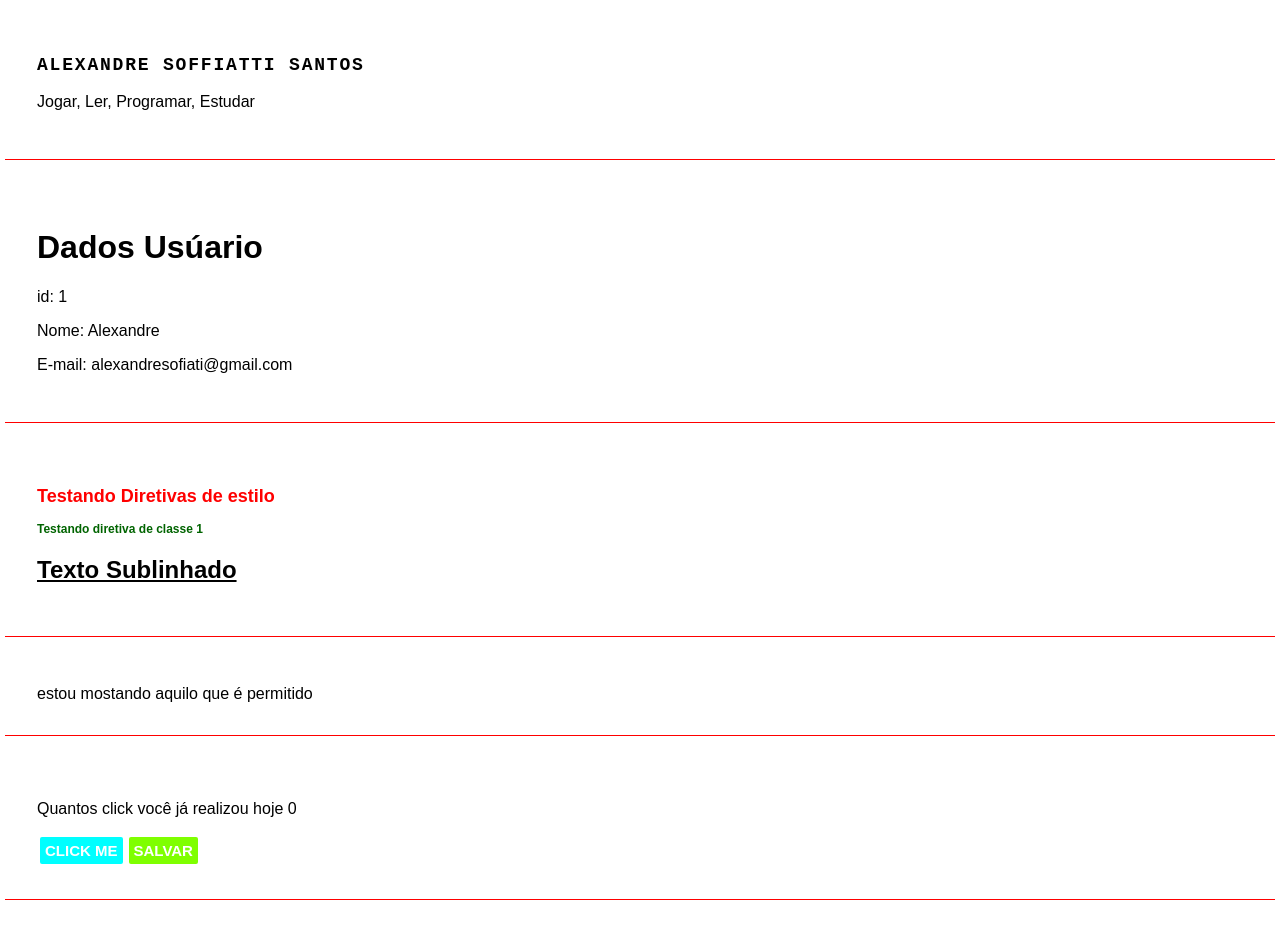
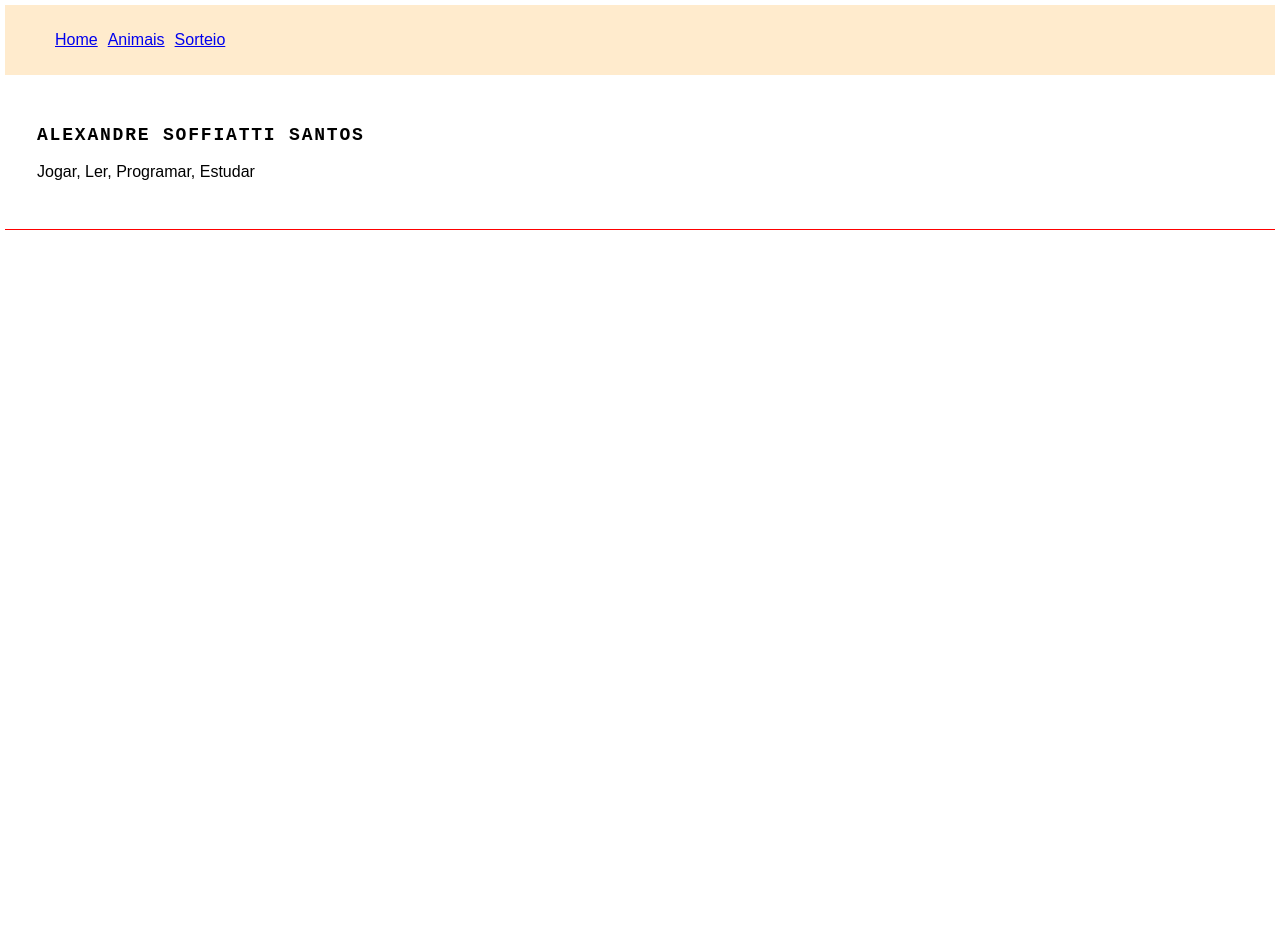
Before and after one commit to alesofiati/angular-course, an Angular app: page / in a window 1280 px wide. Shown: the top 952 px of the page. After the commit the page ends 800 px from the top, so only its background shows below. Built offline with nearby package versions, Linux system fonts and the light colour scheme.

Commit message:
Roteamento de rotas

```diff
--- /dev/null
+++ b/src/app/app-routing.module.ts
@@ -0,0 +1,39 @@
+import { EmitterComponent } from './components/emitter/emitter.component';
+import { ListRenderComponent } from './components/list-render/list-render.component';
+import { FirstComponentComponent } from './components/first-component/first-component.component';
+import { Injectable, NgModule } from "@angular/core";
+import { RouterModule, RouterStateSnapshot, Routes, TitleStrategy } from "@angular/router";
+import { Title } from '@angular/platform-browser';
+
+@Injectable({providedIn: 'root'})
+
+export class TemplatePageTitleStrategy extends TitleStrategy {
+  constructor(private readonly title: Title){
+    super()
+  }
+
+  override updateTitle(routeState: RouterStateSnapshot): void {
+    const title = this.buildTitle(routeState)
+    if(title !== undefined){
+      this.title.setTitle(`Curso Angular | ${title}`)
+    }
+  }
+
+}
+
+const routes: Routes = [
+  { path: '', title: 'Home', component: FirstComponentComponent },
+  { path: 'animais', title: 'Lista de Animais', component: ListRenderComponent },
+  { path: 'sorteio', title: 'Sorteio', component: EmitterComponent }
+]
+
+@NgModule({
+  declarations: [],
+  imports: [ RouterModule.forRoot(routes) ],
+  exports: [ RouterModule ],
+  providers: [
+    {provide: TitleStrategy, useClass: TemplatePageTitleStrategy}
+  ]
+})
+
+export class AppRoutingModule {}
--- a/src/app/app.component.css
+++ b/src/app/app.component.css
@@ -0,0 +1,11 @@
+nav{
+  background-color: blanchedalmond;
+  padding: 5px;
+}
+nav > ul {
+  list-style: none;
+  display: flex;
+}
+nav > ul > li{
+  margin:5px;
+}
--- a/src/app/app.component.html
+++ b/src/app/app.component.html
@@ -1,8 +1,15 @@
-<app-first-component></app-first-component>
-<app-parent-data [usuario]="userData"></app-parent-data>
-<app-directives></app-directives>
-<app-if-render></app-if-render>
-<app-event-click></app-event-click>
-<app-emitter></app-emitter>
-<app-list-render></app-list-render>
-<app-form></app-form>
+<nav>
+  <ul>
+    <li>
+      <a routerLink="/">Home</a>
+    </li>
+    <li>
+      <a routerLink="/animais">Animais</a>
+    </li>
+    <li>
+      <a routerLink="/sorteio">Sorteio</a>
+    </li>
+  </ul>
+</nav>
+
+<router-outlet></router-outlet>
--- a/src/app/app.module.ts
+++ b/src/app/app.module.ts
@@ -1,6 +1,7 @@
 import { NgModule } from '@angular/core';
 import { BrowserModule } from '@angular/platform-browser';
 import { FormsModule } from '@angular/forms';
+import { AppRoutingModule } from './app-routing.module';
 
 import { AppComponent } from './app.component';
 import { FirstComponentComponent } from './components/first-component/first-component.component';
@@ -27,7 +28,7 @@ import { FormComponent } from './components/form/form.component';
     FormComponent
   ],
   imports: [
-    BrowserModule, FormsModule
+    BrowserModule, FormsModule, AppRoutingModule
   ],
   providers: [],
   bootstrap: [AppComponent]
```
